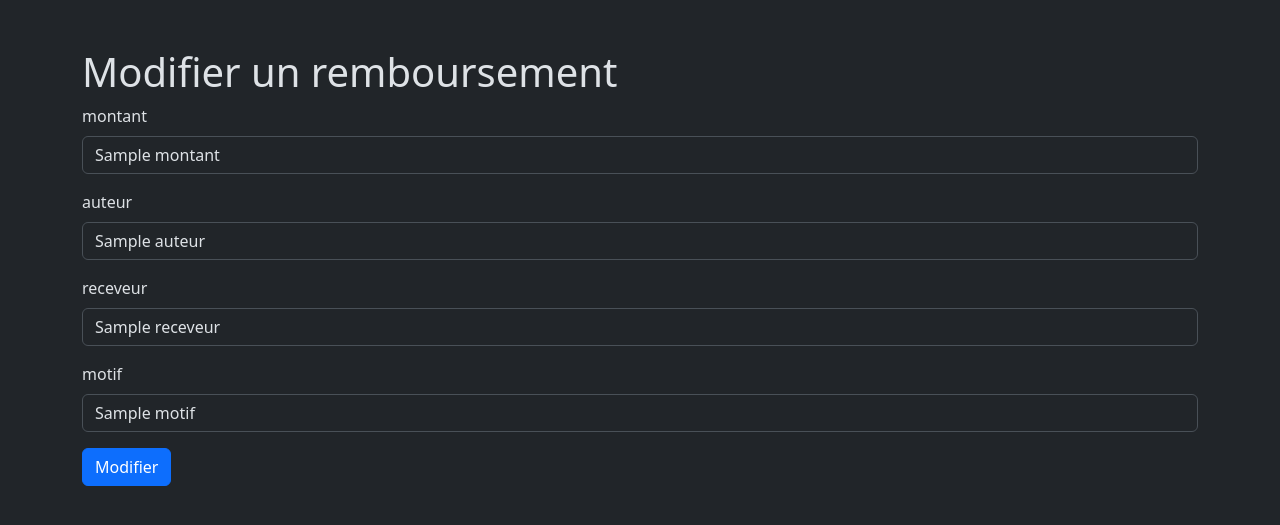
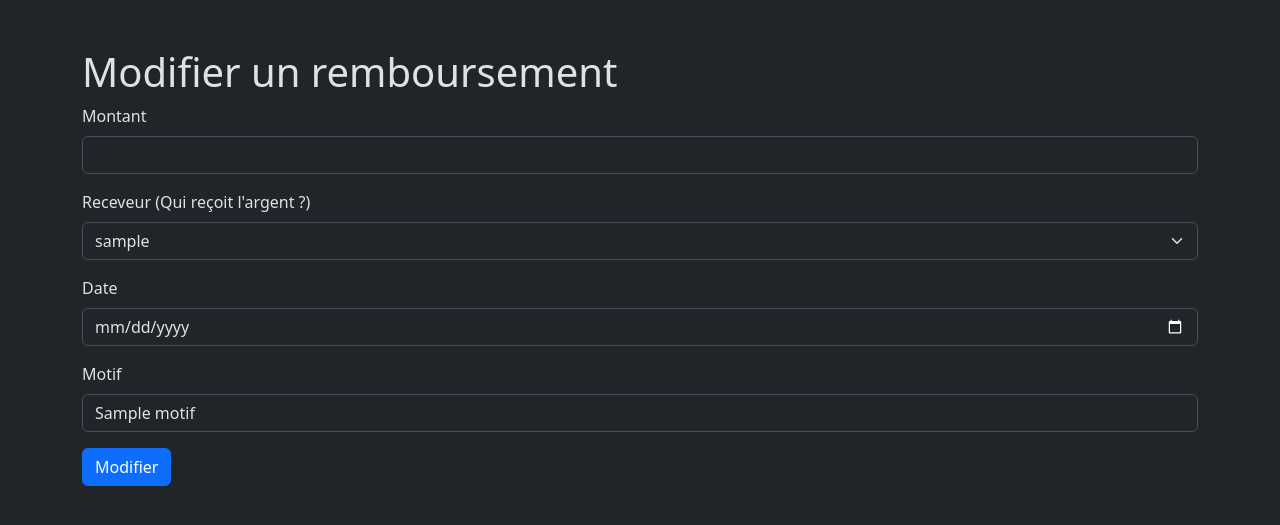
Before and after one commit to astralamycal/Projet_Fair_Count, a PHP site: template prototype/templates/member/updateRemboursement.html.twig in a window 1280 px wide. Shown: the part 56-581 px from the top of the page. Run offline with PHP 8.4, Linux system fonts and the light colour scheme; the template is opened without the code that fills it: most values are stand-ins (such as "Sample title", 1, 10 or a date in 2020); some libraries are stand-ins or nearby versions.

Commit message:
fix update Remboursement and Depense forms for improved field labels and data handling

```diff
--- a/prototype/manager/RemboursementManager.php
+++ b/prototype/manager/RemboursementManager.php
@@ -23,10 +23,12 @@ class RemboursementManager extends AbstractManager
     public function update(Remboursement $remboursement): Remboursement
     {
         $query = $this->db->prepare("UPDATE remboursements SET montant = :montant, auteur = :auteur, receveur = :receveur, motif = :motif WHERE id = :id;");
+
         $parameters = [
             "montant" => $remboursement->getMontant(),
             "auteur" => $remboursement->getAuteur()->getId(),
             "receveur" => $remboursement->getReceveur()->getId(),
+            "motif" => $remboursement->getMotif(),
             "id" => $remboursement->getId()
         ];
 
--- a/prototype/templates/member/updateDepense.html.twig
+++ b/prototype/templates/member/updateDepense.html.twig
@@ -9,15 +9,15 @@
         <h1>Modifier une dépense</h1>
         <form method="post" action="index.php?route=updateDepense&id={{ data.id }}">
             <fieldset class="mb-3">
-                <label for="montant" class="form-label">montant</label>
+                <label for="montant" class="form-label">Montant</label>
                 <input type="montant" name="montant" id="montant" value="{{ data.montant }}"class="form-control">
             </fieldset>
             <fieldset class="mb-3">
-                <label for="auteur" class="form-label">auteur</label>
+                <label for="auteur" class="form-label">Auteur</label>
                 <input type="auteur" name="auteur" id="auteur" value="{{ data.auteur }}"class="form-control">
             </fieldset>
             <fieldset class="mb-3">
-                <label for="motif" class="form-label">motif</label>
+                <label for="motif" class="form-label">Motif</label>
                 <input type="motif" name="motif" id="motif" value="{{ data.motif }}"class="form-control">
             </fieldset>
             <fieldset class="mb-3">
--- a/prototype/templates/member/updateRemboursement.html.twig
+++ b/prototype/templates/member/updateRemboursement.html.twig
@@ -7,23 +7,41 @@
 {% block main %}
     <main class="py-5 container">
         <h1>Modifier un remboursement</h1>
-        <form method="post" action="index.php?route=updateRemboursement">
+
+        <form method="post" action="index.php?route=updateRemboursement&id={{data.id}}">
+
             <fieldset class="mb-3">
-                <label for="montant" class="form-label">montant</label>
-                <input type="montant" name="montant" id="montant" value="{{ montant }}"class="form-control">
+                <label for="montant" class="form-label">Montant</label>
+                <input type="number" name="montant" id="montant" value="{{ data.montant }}" class="form-control" required>
             </fieldset>
+
             <fieldset class="mb-3">
-                <label for="auteur" class="form-label">auteur</label>
-                <input type="auteur" name="auteur" id="auteur" value="{{ auteur }}"class="form-control">
+                <label for="receveur-id" class="form-label">Receveur (Qui reçoit l'argent ?)</label>
+
+                <select class="form-select" id="receveur-id" name="receveur_id" required>
+                    <option selected disabled>Choisir un bénéficiaire</option>
+
+                    {% for user in users %}
+                        <option value="{{ user.id }}"
+                            {% if user.id == data.receveur_id %}selected{% endif %}>
+
+                            {{ user.username }}
+
+                        </option>
+                    {% endfor %}
+                </select>
             </fieldset>
+
             <fieldset class="mb-3">
-                <label for="receveur" class="form-label">receveur</label>
-                <input type="receveur" name="receveur" id="receveur" value="{{ receveur }}"class="form-control">
+                <label for="date" class="form-label">Date</label>
+                <input type="date" name="date" id="date" class="form-control" value="{{ data.date }}" required>
             </fieldset>
+
             <fieldset class="mb-3">
-                <label for="motif" class="form-label">motif</label>
-                <input type="motif" name="motif" id="motif" value="{{ motif }}"class="form-control">
+                <label for="motif" class="form-label">Motif</label>
+                <input type="text" name="motif" id="motif" value="{{ data.motif }}" class="form-control">
             </fieldset>
+
             <fieldset>
                 <button type="submit" class="btn btn-primary">Modifier</button>
             </fieldset>
```
